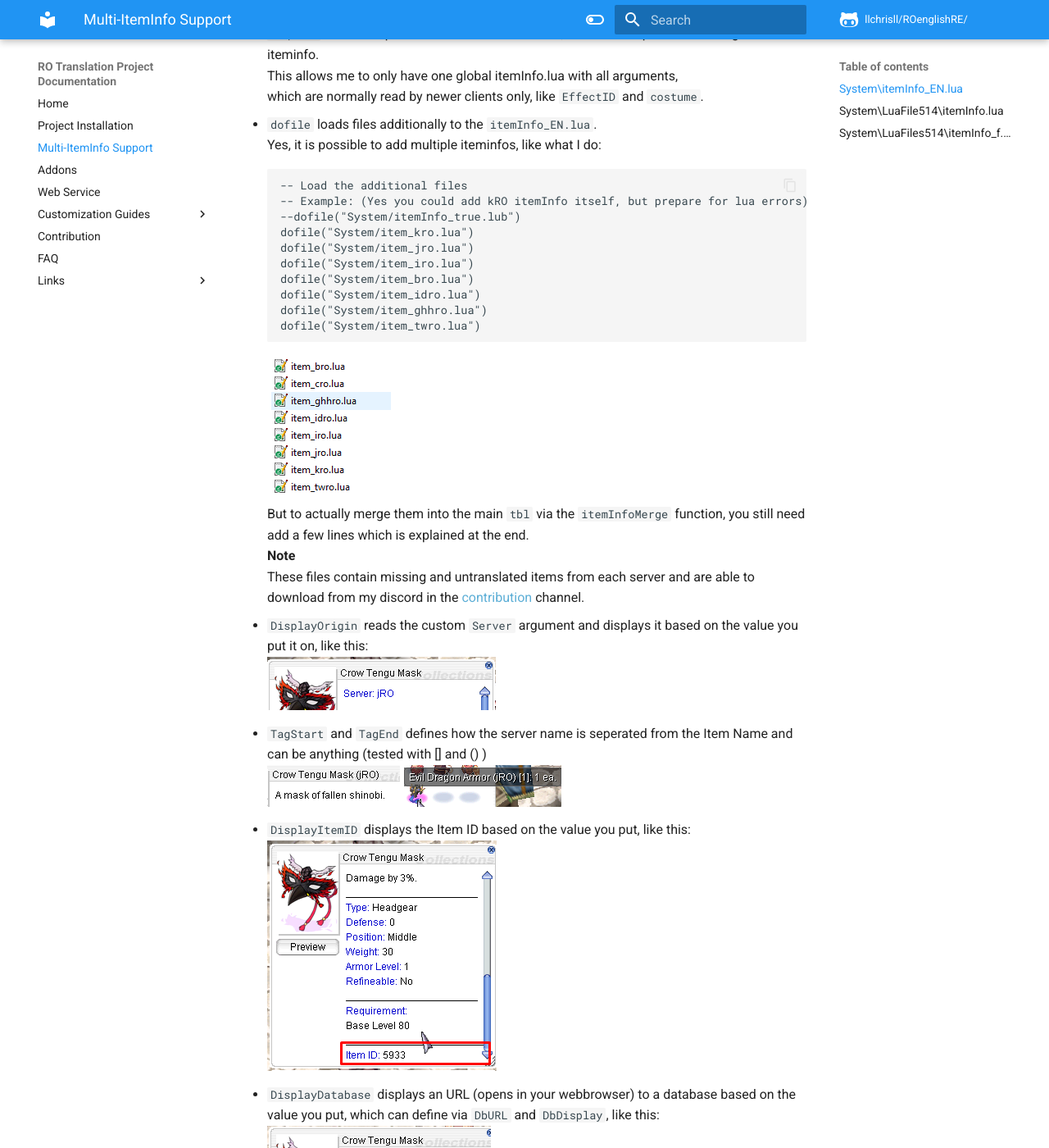
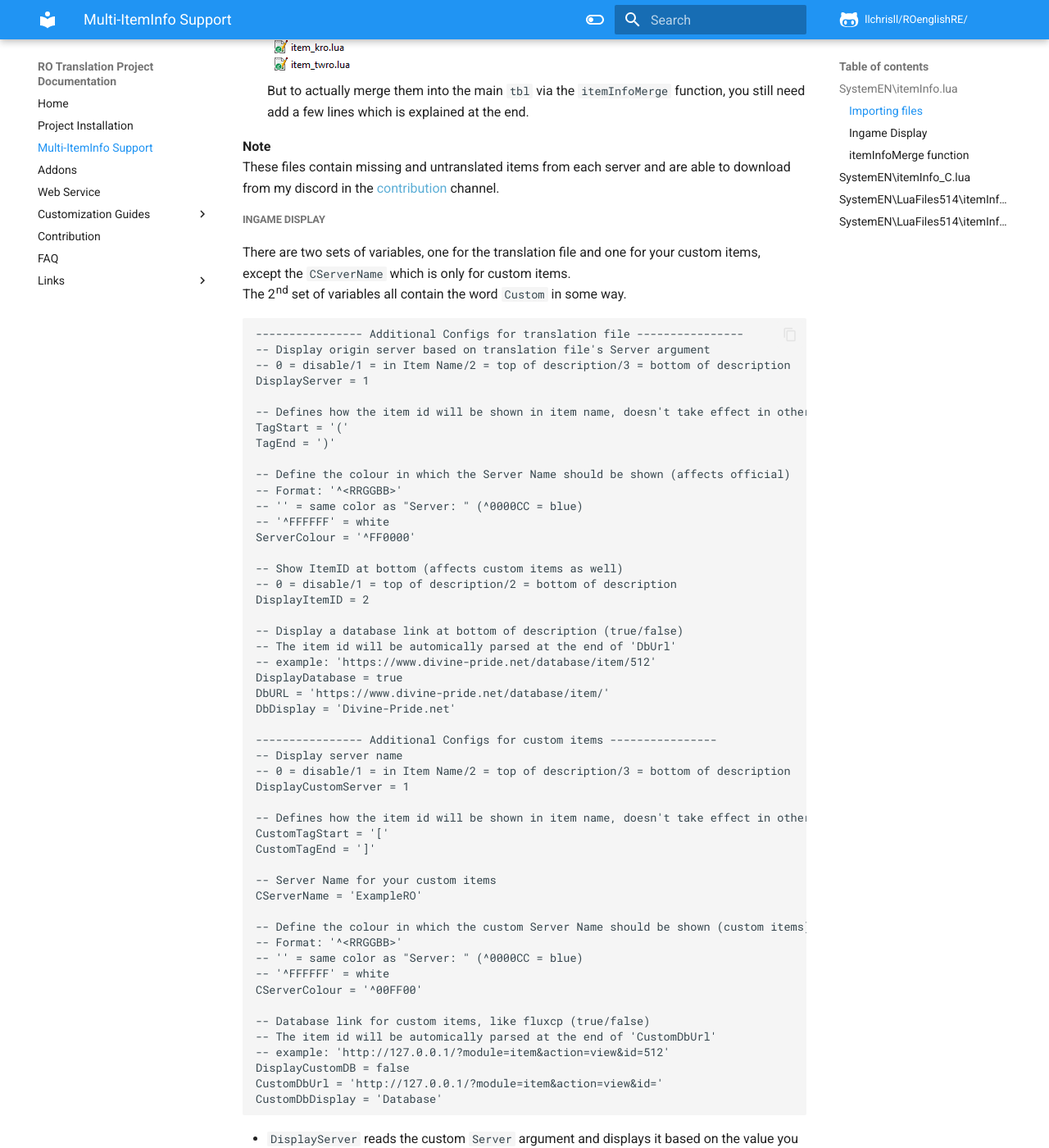
Before and after one commit to llchrisll/ROTPDocs, an MkDocs documentation site: the page built from docs/guides/multiitem.md, in a window 1280 px wide and 1400 px high, scrolled down 1186 px. Shown: the whole window at 82% size. Built offline with MkDocs 1.6.1 and Material for MkDocs 9.7.7, drawn with Linux system fonts in a browser that asks for light colours; comment, search, counter and statistics services are not loaded; some of the changed text lies outside the part shown.

Commit message:
Update to reflect the latest commits

````diff
--- a/docs/addons/index.md
+++ b/docs/addons/index.md
@@ -15,12 +15,12 @@ The Custom Lua Support (or CLS) was created to assist you further in adding your
 
 **Important Note:**
 Be aware that mose of these files are only tested for lua errors and functionality regarding the original files.
-In case you encounter errors, please use the discord for reporting it and PM me with your custom stuff so I can test them efficiently since I'm too lazy to search for stuff like that.
+In case you encounter errors, please use the discord for reporting it and PM me with your custom stuff so I can test them efficiently.
 <br/><br/>**_Before using any of these files be sure to make a backup of your original clients/files. You have been warned!_**
 
 Installation:
 
-1. Copy & Paste the `Custom Lua Files/data` and `Custom Lua Files/System` folders in your own folder and insert the custom entries/values from the current files into the new ones in `data/luafiles514/lua files/cls` folder, the same way as you did before. The Custom Quest Files (`System/OngoingQuests_CLS.lub` and `System/RecommendedQuests_CLS.lub`can't be placed in the GRF, so they need be put in `System` folder again.
+1. Copy & Paste the `Custom Lua Files/data` in your own folder and insert the custom entries/values from the current files into the new ones in `data/luafiles514/lua files/cls` folder, the same way as you did before.
 2. Afterwards you add the `data/luafiles514/lua files/cls` folder in your GRF and your are done.
 3. Apply the patches via WARP or NEMO; See below for details.
 4. Test it and report any issues you might experience.
@@ -41,6 +40,9 @@ Files which I'm not gonna test
 * TB_Layer_Priority
 * HatEffectInfo
 * LapineBoxes
+
+Update: As of [31st August 2024](https://github.com/llchrisll/ROenglishRE/commit/d5f4a47957f51a82454c8cf05f255e6db7009a16), I moved the CLS for quests to the Additions folder as they can't make use of this anyway.
+To make use of that, start the `Tools/AdditionsGenerator.bat`.
 
 ### WARP
 ![](../images/warp_patch.png)
@@ -73,9 +75,6 @@ Below you can find a list, which files are connected with each other to prevent
     - DataInfo\PetInfo: cls\petinfo
     - DataInfo\ShadowTable_F: cls\shadowtable_f
     - DataInfo\ShadowTable: cls\shadowtable
-* Quest Info
-    - DataInfo\QuestInfo_f: cls\questinfo_f
-      (Actual files for your entries have to be placed in the `System` folder)
 * Random Options
     - DataInfo\AddRandomOption_F: cls\addrandomoption_f
     - DataInfo\EnumVAR: cls\enumvar
@@ -118,17 +117,17 @@ Just apply the patches you want and it should work!<br/>
 
 ## [Navigation Legacy](https://github.com/llchrisll/ROenglishRE/tree/master/Addons/Navigation%20Legacy)
 As of commit [3rd April 2022](https://github.com/llchrisll/ROenglishRE/commit/4b8cc693b6491bc9edea70b7622364ba0750acf0) I moved the previous Navigation files into `Addons/Navigation Legacy`.
-Because this commit removes them of the Renewal folder and introduces an modified `navi_f_krpri.lub` and `navi_f_krsak.lub` in combination of an extra file: `System/Navi_Data_EN.lub`
+Because this commit removes them of the Renewal folder and introduces an modified `navi_f_krpri.lub` and `navi_f_krsak.lub` in combination of an extra file: `SystemEN/Navi_Data.lub`
 This file contains the korean text and the translated counterpart for it.
 
 The result of the whole process is that I can skip then tiring process of syncing the ID's kRO uses for their navigation, which mostly changes with each update they do regarding it and only focus on translating the words.
 But that also means that the client also reads the kRO files instead, which might not match the emulator content.
 
 For this reason I moved the previous navigation files into `Addons/Navigation Legacy` folder.
-Just place those files in the `data/luafiles514/lua files/navigation/` folder again and you have the previous setup. But still use the new Navi_Data_EN.lub as well.
+Just place those files in the `data/luafiles514/lua files/navigation/` folder again and you have the previous setup. But still use the new `SystemEN/Navi_Data.lub` as well.
 
 ## [Signboard Legacy](https://github.com/llchrisll/ROenglishRE/tree/master/Addons/Signboard%20Legacy)
-As I removed the `signboard.lub` file from the project with [8th April 2022](https://github.com/llchrisll/ROenglishRE/commit/e85d3883a7822308008bcbef3877d5ab25fff21f) and implemented the `System/Sign_Data_EN.lub` as well as the edited `signboard_f.lub` file, I decided recently ([22 March 2023](https://github.com/llchrisll/ROenglishRE/commit/6e08f70384572d64af25eea6176ca4a69999cf05)) to re-upload the old `signboardlist.lub` seperatly as well.
+As I removed the `signboard.lub` file from the project with [8th April 2022](https://github.com/llchrisll/ROenglishRE/commit/e85d3883a7822308008bcbef3877d5ab25fff21f) and implemented the `SystemEN/Sign_Data.lub` as well as the edited `signboard_f.lub` file, I decided recently ([22 March 2023](https://github.com/llchrisll/ROenglishRE/commit/6e08f70384572d64af25eea6176ca4a69999cf05)) to re-upload the old `signboardlist.lub` seperatly as well.
 
 ## [Revised Pre-Renewal Skill Info](https://github.com/llchrisll/ROenglishRE/tree/master/Addons/Revised%20Pre-Re%20SkillInfoz)
 This skilldescript.lub contains revised skill descriptions for pre-renewal,
--- a/docs/guides/multiitem.md
+++ b/docs/guides/multiitem.md
@@ -1,140 +1,123 @@
 With the pull request [PR #67](https://github.com/llchrisll/ROenglishRE/pull/67), I have implemented [NeoMind](https://rathena.org/board/topic/98148-guide-how-to-use-a-secondary-iteminfo-file/)'s Multi-Iteminfo Support
 into the project, which also changed the iteminfo location and definition.
 
-#### System\itemInfo_EN.lua
+#### SystemEN\itemInfo.lua
 This file contains now the table for your custom entries,
 as well as the possbility to override offical items, like in Neo's original version.
 
-Below I will try to explain the configs which are possible:
+Below I will try to explain the configs which are possible, let's start with core of it:
+##### Importing files
 ```
 -- Load the splited function file
-require("System/LuaFiles514/itemInfo_f")
+require("SystemEN/LuaFiles514/itemInfo_f")
 
 -- Load the translation file
-dofile("System/LuaFiles514/itemInfo.lua")
+dofile("SystemEN/LuaFiles514/itemInfo.lua")
+
+-- Load the file for custom items and overrides
+-- dofile("SystemEN/itemInfo_C.lua")
 
 -- Load the additional files
 -- Example: (Yes you could add kRO itemInfo itself, but prepare for lua errors)
 --dofile("System/itemInfo_true.lub")
-
--- Additional Configs
--- Display origin server based on translation file's Server argument
--- 0 = disable/1 = in Item Name/2 = top of description/3 = bottom of description
-DisplayOrigin = 1
--- Defines how the item id will be shown in item name, doesn't take effect in other settings
-TagStart = '['
-TagEnd = ']'
-
--- Show ItemID at bottom
--- 0 = disable/1 = top of description/2 = bottom of description
-DisplayItemID = 2
-
--- Display a database link at bottom of description (true/false)
--- The item id will be automically parsed at the end of 'DbUrl/CustomDbUrl',
--- example: 'https://www.divine-pride.net/database/item/512'
-DisplayDatabase = true
-DbURL = 'https://www.divine-pride.net/database/item/'
-DbDisplay = 'Divine-Pride.net'
--- Database link for custom items, like fluxcp
--- example: 'http://127.0.0.1/?module=item&action=view&id=512'
-CustomDbUrl = 'http://127.0.0.1/?module=item&action=view&id='
-CustomDbDisplay = 'Database'
-
--- Server Name for your custom items
-ServerName = 'ExampleRO'
-
--- Define the colour in which the Server Name should be shown (affects official, if enabled, and custom items)
--- Format: '^<RRGGBB>'
--- '' = same color as "Server: " (blue)
--- '^FFFFFF' = white
-ServerColour = ''
 ```
 
 * `require` is most important and loads the function, which were split from the original iteminfo.
 This allows me to only have one global itemInfo.lua with all arguments,
 which are normally read by newer clients only, like `EffectID` and `costume`.
-* `dofile` loads files additionally to the `itemInfo_EN.lua`.
+* `dofile` loads files additionally to the `itemInfo.lua`.
 Yes, it is possible to add multiple iteminfos, like what I do:
 ```
 -- Load the additional files
 -- Example: (Yes you could add kRO itemInfo itself, but prepare for lua errors)
 --dofile("System/itemInfo_true.lub")
-dofile("System/item_kro.lua")
-dofile("System/item_jro.lua")
-dofile("System/item_iro.lua")
-dofile("System/item_bro.lua")
-dofile("System/item_idro.lua")
-dofile("System/item_ghhro.lua")
-dofile("System/item_twro.lua")
+dofile("SystemEN/item_kro.lua")
+dofile("SystemEN/item_jro.lua")
+dofile("SystemEN/item_iro.lua")
+dofile("SystemEN/item_bro.lua")
+dofile("SystemEN/item_idro.lua")
+dofile("SystemEN/item_ghhro.lua")
+dofile("SystemEN/item_twro.lua")
 ```
 ![](../images/itemInfo_dofile.png)
 But to actually merge them into the main `tbl` via the `itemInfoMerge` function, you still need add a few lines which is explained at the end.
+
 **Note**
 These files contain missing and untranslated items from each server and are able to download from my discord in the [contribution](https://discord.com/channels/632937952997277696/721722941464903741/1159571115790827641) channel.
+##### Ingame Display
+There are two sets of variables, one for the translation file and one for your custom items,
+except the `CServerName` which is only for custom items.
+The 2nd set of variables all contain the word `Custom` in some way.
+```
+---------------- Additional Configs for translation file ----------------
+-- Display origin server based on translation file's Server argument
+-- 0 = disable/1 = in Item Name/2 = top of description/3 = bottom of description
+DisplayServer = 1
 
+-- Defines how the item id will be shown in item name, doesn't take effect in other settings
+TagStart = '('
+TagEnd = ')'
 
-* `DisplayOrigin` reads the custom `Server` argument and displays it based on the value you put it on, like this:
+-- Define the colour in which the Server Name should be shown (affects official)
+-- Format: '^<RRGGBB>'
+-- '' = same color as "Server: " (^0000CC = blue)
+-- '^FFFFFF' = white
+ServerColour = '^FF0000'
+
+-- Show ItemID at bottom (affects custom items as well)
+-- 0 = disable/1 = top of description/2 = bottom of description
+DisplayItemID = 2
+
+-- Display a database link at bottom of description (true/false)
+-- The item id will be automically parsed at the end of 'DbUrl'
+-- example: 'https://www.divine-pride.net/database/item/512'
+DisplayDatabase = true
+DbURL = 'https://www.divine-pride.net/database/item/'
+DbDisplay = 'Divine-Pride.net'
+
+---------------- Additional Configs for custom items ----------------
+-- Display server name
+-- 0 = disable/1 = in Item Name/2 = top of description/3 = bottom of description
+DisplayCustomServer = 1
+
+-- Defines how the item id will be shown in item name, doesn't take effect in other settings
+CustomTagStart = '['
+CustomTagEnd = ']'
+
+-- Server Name for your custom items
+CServerName = 'ExampleRO'
+
+-- Define the colour in which the custom Server Name should be shown (custom items)
+-- Format: '^<RRGGBB>'
+-- '' = same color as "Server: " (^0000CC = blue)
+-- '^FFFFFF' = white
+CServerColour = '^00FF00'
+
+-- Database link for custom items, like fluxcp (true/false)
+-- The item id will be automically parsed at the end of 'CustomDbUrl'
+-- example: 'http://127.0.0.1/?module=item&action=view&id=512'
+DisplayCustomDB = false
+CustomDbUrl = 'http://127.0.0.1/?module=item&action=view&id='
+CustomDbDisplay = 'Database'
+```
+
+* `DisplayServer` reads the custom `Server` argument and displays it based on the value you put it on, like this:
 ![](../images/itemInfo_Server.png)
 * `TagStart` and `TagEnd` defines how the server name is seperated from the Item Name and can be anything (tested with [] and () )
 ![](../images/itemInfo_Server2.png) ![](../images/itemInfo_Server3.png)
-* `DisplayItemID` displays the Item ID based on the value you put, like this:
-![](../images/itemInfo_ID.png)
-* `DisplayDatabase` displays an URL (opens in your webbrowser) to a database based on the value you put, which can define via `DbURL` and `DbDisplay`, like this:
-![](../images/itemInfo_Link.png)
-The same works for custom items via `CustomDbUrl` and only works if `DisplayDatabase` is enabled(true).
-![](../images/itemInfo_Link2.png)
-* `ServerName` holds the name of your Server, which will be display for your custom items if `DisplayOrigin` is enabled.
 * `ServerColour` defines in which color your name will be highlighted.
 Example:
 `ServerColour = '^FF0000'`
 ![](../images/itemInfo_Color.png)
----
-```
--- Table for Custom Items
-tbl_custom = {
-	--[[ Template
-	[ID] = {
-		unidentifiedDisplayName = "Unknown Item",
-		unidentifiedResourceName = "",
-		unidentifiedDescriptionName = { "" },
-		identifiedDisplayName = "Item",
-		identifiedResourceName = "",
-		identifiedDescriptionName = {
-			"Line 1",
-			"Line 2"
-		},
-		slotCount = 0,
-		ClassNum = 0,
-		costume = false
-	},
-	]]
-}
-
--- Table for Official Overrides
-tbl_override = {
-	--[[ Template
-	[ID] = {
-		unidentifiedDisplayName = "Unknown Item",
-		unidentifiedResourceName = "",
-		unidentifiedDescriptionName = { "" },
-		identifiedDisplayName = "Item",
-		identifiedResourceName = "",
-		identifiedDescriptionName = {
-			"Line 1",
-			"Line 2"
-		},
-		slotCount = 0,
-		ClassNum = 0,
-		costume = false
-	},
-	]]
-}
-```
-
-* `tbl_custom` holds the entries for your custom items.
-* `tbl_override` holds items you want to change,
-   overriding the official ones without touching the translation file directly.
----
+* `DisplayItemID` displays the Item ID based on the value you put, like this:
+![](../images/itemInfo_ID.png)
+* `DisplayDatabase (true/false)` adds an URL (opens in your webbrowser) to a database.
+![](../images/itemInfo_Link.png)
+* `DbURL` defines the base url to the database like divine-pride
+* `DbDisplay` defines how the link will be displayed
+![](../images/itemInfo_Link2.png)
+* `CServerName` holds the name of your Server and works with `DisplayCustomServer`
+##### itemInfoMerge function
 ```
 function itemInfoMerge(src, state)
 	if src == nil then
@@ -150,12 +133,7 @@ function itemInfoMerge(src, state)
 			tbl[ItemID] = DESC
 		end
 		if src == tbl_custom then
-			if ServerName ~= nil and tbl[ItemID].Server == nil then
-				tbl[ItemID].Server = ServerName
-			end
-			if DisplayDatabase == true then
-				tbl[ItemID].CustomDB = true
-			end
+			tbl[ItemID].Custom = true
 		end
 	end
 	return
@@ -165,8 +143,8 @@ end
 -- @src = table for merge into tbl
 -- @state = overwrite existing entries (true) or not (false)
 
-itemInfoMerge(tbl_override, true) -- official overrides
-itemInfoMerge(tbl_custom, false) -- custom items
+--itemInfoMerge(tbl_override, true) -- official overrides
+--itemInfoMerge(tbl_custom, false) -- custom items
 --itemInfoMerge(tbl, false) -- original kRO iteminfo
 ```
 **DON'T TOUCH** the function `itemInfoMerge` unless you know what you are doing.
@@ -193,10 +171,45 @@ itemInfoMerge(tbl_bro, false) -- bro
 itemInfoMerge(tbl_ghhro, false) -- ghhro
 itemInfoMerge(tbl_twro, false) -- twro
 ```
-#### System\LuaFile514\itemInfo.lua
+#### SystemEN\itemInfo_C.lua
+To keep changing configs easier, I split the tables for custom items and overrides into it's own file: `itemInfo_C.lua`
+You can rename it as you like as long as you change the name in the first part.
+```
+--[[ Template
+	[ID] = {
+		unidentifiedDisplayName = "Unknown Item",
+		unidentifiedResourceName = "",
+		unidentifiedDescriptionName = { "" },
+		identifiedDisplayName = "Item",
+		identifiedResourceName = "",
+		identifiedDescriptionName = {
+			"Line 1",
+			"Line 2"
+		},
+		slotCount = 0,
+		ClassNum = 0,
+		costume = false
+	},
+]]
+
+-- Table for Custom Items
+tbl_custom = {
+}
+
+-- Table for Official Overrides
+tbl_override = {
+
+}
+```
+
+* `tbl_custom` holds the entries for your custom items.
+* `tbl_override` holds items you want to change,
+   overriding the official ones without touching the translation file directly.
+
+#### SystemEN\LuaFiles514\itemInfo.lua
 This is now the itemInfo for translated items, just like the itemInfo_EN.lua before.
 The only difference is that it now contains every argument (costume and EffectID).
 
-#### System\LuaFiles514\itemInfo_f.lua
+#### SystemEN\LuaFiles514\itemInfo_f.lua
 This contains the function lines for the itemInfo and will now be the key to overwrite
 depending on the client you are using.
````
Also changed, not shown: other parts of docs/addons/index.md (+0 -1 lines), docs/images/nemo_patches.png, docs/images/warp_config.png.
